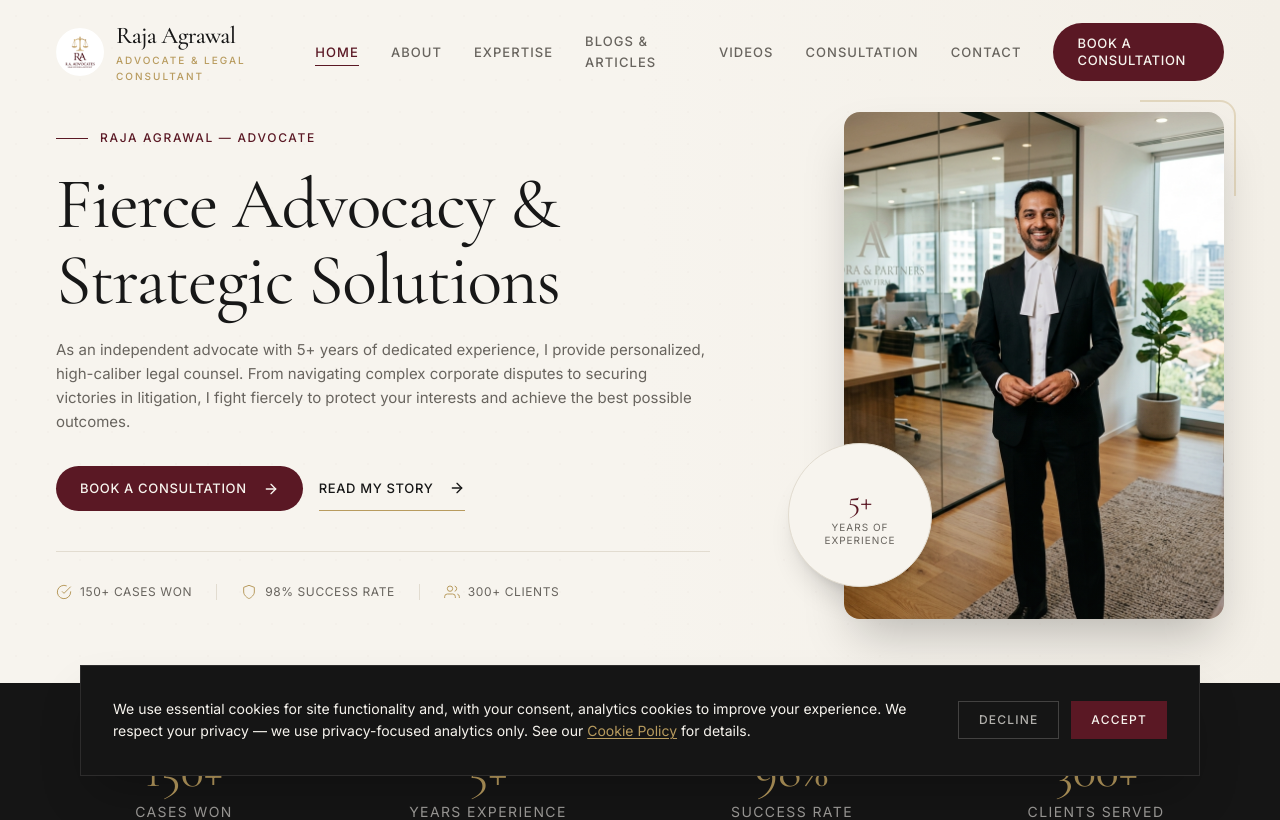
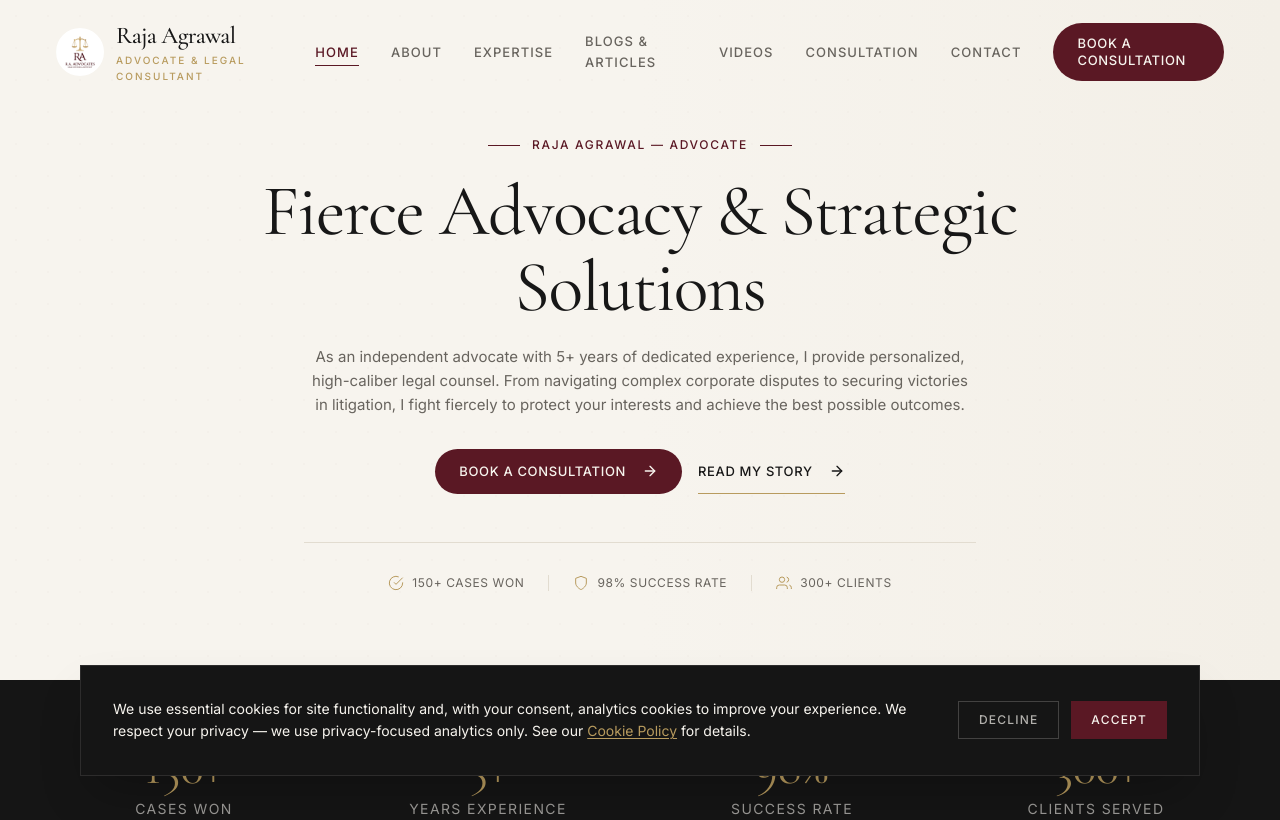
Before and after one commit to Rahul2749/LawyerWebsite, a Next.js app: page / in a window 1280 px wide. Shown: the top 820 px of the page. Built offline with nearby package versions, Linux system fonts and the light colour scheme.

Commit message:
Remove person image from Hero section and center the content

```diff
--- a/src/components/home/HeroSection.tsx
+++ b/src/components/home/HeroSection.tsx
@@ -17,21 +17,22 @@ export default function HeroSection() {
 
       <div className="container relative z-10">
         {/* Mobile Layout: Image first, then content stacked */}
-        <div className="flex flex-col lg:flex-row items-center lg:items-center gap-6 lg:gap-10">
+        <div className="flex flex-col items-center gap-6 lg:gap-10">
 
-          {/* Left Column: Content — wider on desktop */}
-          <div className="w-full lg:w-[58%] text-center lg:text-left order-2 lg:order-1">
-            {/* Eyebrow with decorative line */}
+          {/* Content */}
+          <div className="w-full max-w-4xl text-center flex flex-col items-center">
+            {/* Eyebrow */}
             <motion.div
               initial={{ opacity: 0, y: 20 }}
               animate={{ opacity: 1, y: 0 }}
               transition={{ duration: 0.8, delay: 0.2 }}
-              className="flex items-center justify-center lg:justify-start gap-3 mb-5"
+              className="flex items-center justify-center gap-3 mb-5"
             >
-              <span className="hidden lg:block w-8 h-px bg-accent-wine" />
+              <span className="w-8 h-px bg-accent-wine hidden sm:block" />
               <p className="text-eyebrow text-accent-wine font-semibold tracking-widest uppercase">
                 Raja Agrawal — Advocate
               </p>
+              <span className="w-8 h-px bg-accent-wine hidden sm:block" />
             </motion.div>
 
             {/* Headline */}
@@ -41,7 +42,7 @@ export default function HeroSection() {
               transition={{ duration: 1, delay: 0.4 }}
               className="text-hero text-text-primary mb-4 lg:mb-5 leading-[1.1]"
             >
-              Fierce Advocacy &<br className="hidden lg:block" /> Strategic Solutions
+              Fierce Advocacy & Strategic Solutions
             </motion.h1>
 
             {/* Subtitle */}
@@ -49,7 +50,7 @@ export default function HeroSection() {
               initial={{ opacity: 0, y: 20 }}
               animate={{ opacity: 1, y: 0 }}
               transition={{ duration: 0.8, delay: 0.7 }}
-              className="text-body text-text-secondary max-w-2xl mx-auto lg:mx-0 mb-6 lg:mb-8 leading-relaxed"
+              className="text-body text-text-secondary max-w-2xl mx-auto mb-6 lg:mb-8 leading-relaxed"
             >
               As an independent advocate with 5+ years of dedicated experience, I provide personalized, high-caliber legal counsel. From navigating complex corporate disputes to securing victories in litigation, I fight fiercely to protect your interests and achieve the best possible outcomes.
             </motion.p>
@@ -59,7 +60,7 @@ export default function HeroSection() {
               initial={{ opacity: 0, y: 20 }}
               animate={{ opacity: 1, y: 0 }}
               transition={{ duration: 0.8, delay: 0.9 }}
-              className="flex flex-col sm:flex-row gap-4 justify-center lg:justify-start"
+              className="flex flex-col sm:flex-row gap-4 justify-center"
             >
               <Link
                 href="/consultation"
@@ -110,7 +111,7 @@ export default function HeroSection() {
               initial={{ opacity: 0 }}
               animate={{ opacity: 1 }}
               transition={{ duration: 1, delay: 1.2 }}
-              className="hidden lg:flex items-center gap-6 mt-10 pt-8 border-t border-border-subtle"
+              className="hidden md:flex items-center justify-center gap-6 mt-12 pt-8 border-t border-border-subtle w-full max-w-2xl"
             >
               <div className="flex items-center gap-2">
                 <svg width="16" height="16" viewBox="0 0 24 24" fill="none" stroke="currentColor" strokeWidth="1.5" className="text-accent-gold"><path d="M22 11.08V12a10 10 0 1 1-5.93-9.14" /><polyline points="22 4 12 14.01 9 11.01" /></svg>
@@ -128,41 +129,6 @@ export default function HeroSection() {
               </div>
             </motion.div>
           </div>
-
-          {/* Right Column: Portrait — narrower, taller */}
-          <div className="w-full lg:w-[42%] order-1 lg:order-2 flex justify-center lg:justify-end">
-            <div className="relative w-full max-w-[260px] sm:max-w-[280px] lg:max-w-[380px]">
-              <motion.div
-                initial={{ opacity: 0, scale: 0.95 }}
-                animate={{ opacity: 1, scale: 1 }}
-                transition={{ duration: 1, delay: 0.3 }}
-                className="relative w-full aspect-[3/4] rounded-2xl overflow-hidden shadow-2xl"
-              >
-                <img
-                  src="/advocate_portrait.png"
-                  alt="Raja Agrawal Portrait"
-                  className="w-full h-full object-cover"
-                />
-                {/* Premium gradient overlay */}
-                <div className="absolute inset-0 bg-gradient-to-t from-bg-dark/20 via-transparent to-transparent" />
-              </motion.div>
-
-              {/* Floating badge */}
-              <motion.div
-                initial={{ opacity: 0, y: 20 }}
-                animate={{ opacity: 1, y: 0 }}
-                transition={{ duration: 0.8, delay: 1 }}
-                className="absolute -bottom-5 -left-5 lg:bottom-8 lg:-left-14 bg-bg-primary p-4 rounded-full shadow-xl border border-border-subtle flex flex-col items-center justify-center w-24 h-24 lg:w-36 lg:h-36 z-20"
-              >
-                 <span className="text-2xl lg:text-3xl font-serif text-accent-wine mb-0.5">5+</span>
-                 <span className="text-[9px] lg:text-[10px] uppercase tracking-widest text-text-secondary text-center leading-tight">Years of<br/>Experience</span>
-              </motion.div>
-
-              {/* Decorative corner accent */}
-              <div className="absolute -top-3 -right-3 w-24 h-24 border-t-2 border-r-2 border-accent-gold/30 rounded-tr-2xl pointer-events-none" />
-            </div>
-          </div>
-
         </div>
       </div>
     </section>
```
